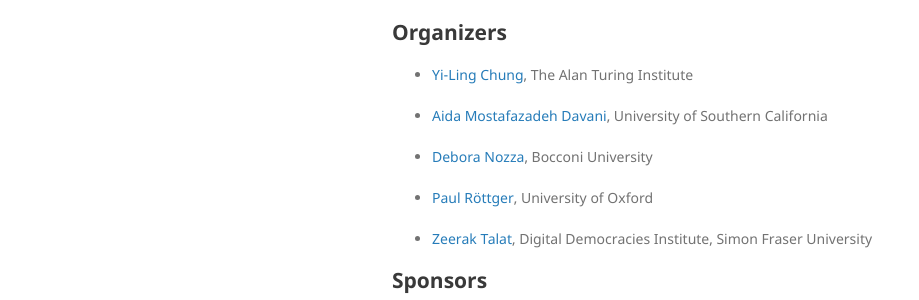
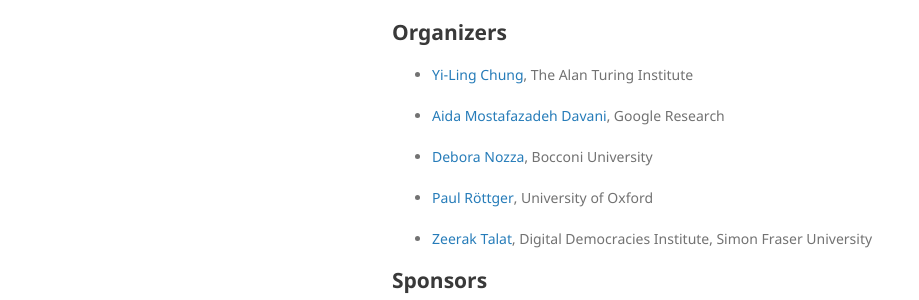
Before and after one commit to fmplaza/woah-workshop.github.io, a Jekyll site: the page built from index.md, in a window 1280 px wide and 900 px high, scrolled down 712 px. Shown: the part 371-671 px from the top of the window, without its empty margins (178-1097 px from the left). Built offline with Jekyll 4.4.1, drawn with Linux system fonts in a browser that asks for light colours; comment, search, counter and statistics services are not loaded.

Commit message:
update affiliation

```diff
--- a/index.md
+++ b/index.md
@@ -25,7 +25,7 @@ TBA.
 ## Organizers
 
 - <p><a href="https://yilingchung.github.io/">Yi-Ling Chung</a>, The Alan Turing Institute</p>
-- <p><a href="https://aidamd.github.io/">Aida Mostafazadeh Davani</a>, University of Southern California</p>
+- <p><a href="https://aidamd.github.io/">Aida Mostafazadeh Davani</a>, Google Research</p>
 - <p><a href="https://deboranozza.com/">Debora Nozza</a>, Bocconi University</p>
 - <p><a href="https://www.oii.ox.ac.uk/people/profiles/paul-rottger/">Paul Röttger</a>, University of Oxford</p>
 - <p><a href="https://zeeraktalat.github.io/">Zeerak Talat</a>, Digital Democracies Institute, Simon Fraser University</p>
```
Also changed, not shown: organization.md (+1 -1 lines).
